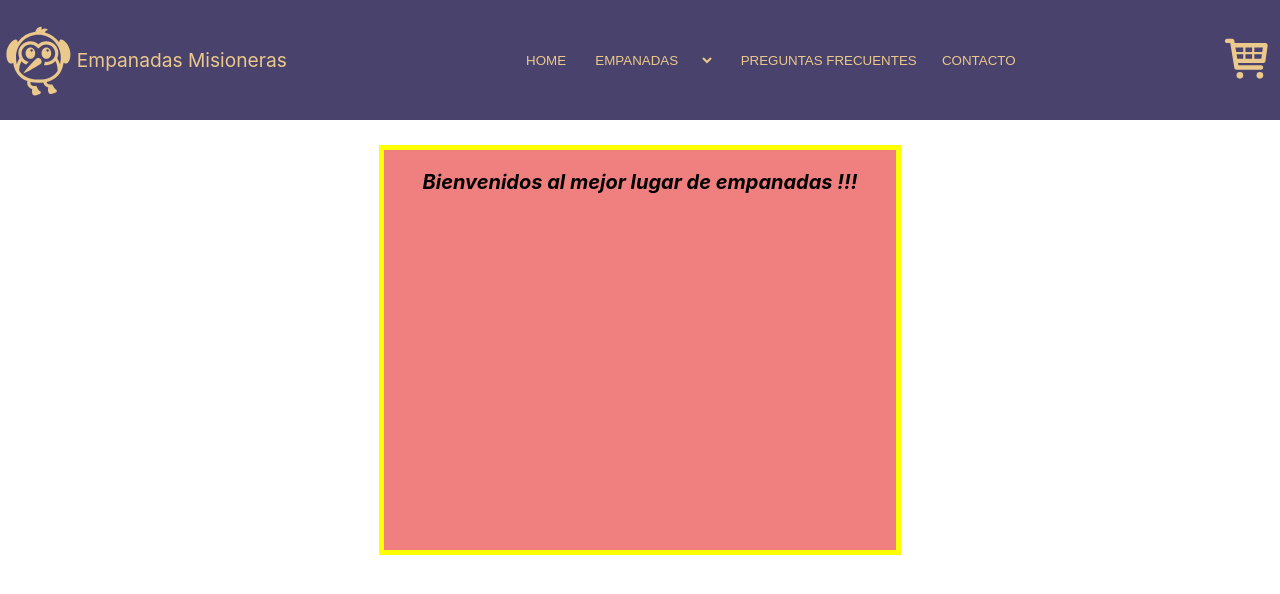
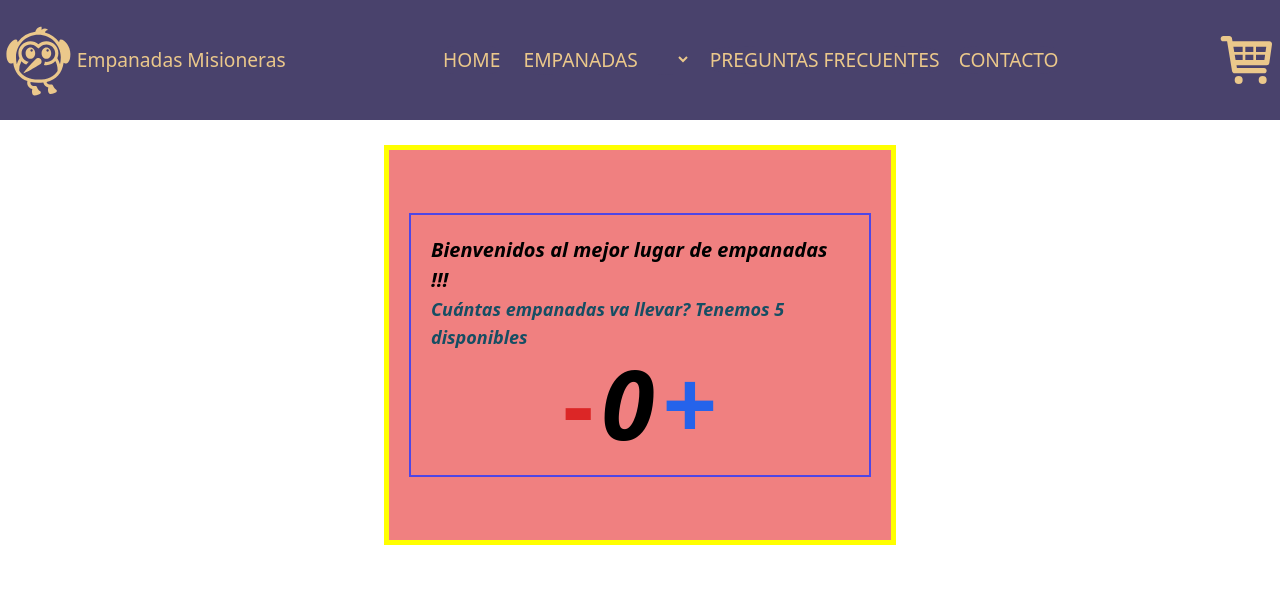
Before and after one commit to juampi85/Ecommerce_Accinelli, a React (Create React App) app: page / in a window 1280 px wide. Shown: the top 594 px of the page. Built offline with nearby package versions, Linux system fonts and the light colour scheme.

Commit message:
Agregué la librería tailwind para dar un poco de efecto y, para cumplimentar el desafío, agregué los contadores teniendo en cuenta el stock actual de empanadas

```diff
--- a/package.json
+++ b/package.json
@@ -41,5 +41,10 @@
       "last 1 firefox version",
       "last 1 safari version"
     ]
+  },
+  "devDependencies": {
+    "autoprefixer": "^10.4.7",
+    "postcss": "^8.4.14",
+    "tailwindcss": "^3.0.24"
   }
 }
--- /dev/null
+++ b/postcss.config.js
@@ -0,0 +1,6 @@
+module.exports = {
+  plugins: {
+    tailwindcss: {},
+    autoprefixer: {},
+  },
+}
--- a/src/App.js
+++ b/src/App.js
@@ -7,7 +7,7 @@ function App() {
     <>
       <NavBar/>
       <ItemListContainer
-        greeting="mejor lugar de empanadas" />
+        greeting="mejor lugar de empanadas"/>
     </>
   );
 }
--- /dev/null
+++ b/src/components/ItemCount/ItemCount.js
@@ -0,0 +1,18 @@
+import { useState } from 'react';
+
+const ItemCount = ({stock}) => {
+  const [count, setCount] = useState(0)
+
+    return (
+        <>
+            <p className='text-lg text-cyan-900 font-bold'>Cuántas empanadas va llevar? Tenemos {stock} disponibles</p>
+          <div className='flex justify-center font-bold'>
+            <button onClick={()=>{setCount(count - 1)}} disabled={count === 0} className="p-1 text-8xl text-red-600"> - </button>
+            <p className="p-1 text-8xl">{count}</p>
+            <button onClick={()=>{setCount(count + 1)}} disabled={count === stock} className="p-1 text-8xl text-blue-600"> + </button>
+          </div>
+        </>
+    )
+}
+
+export default ItemCount;
--- a/src/components/ItemListContainer/ItemListContainer.js
+++ b/src/components/ItemListContainer/ItemListContainer.js
@@ -1,11 +1,16 @@
 import React from 'react';
+import ItemCount from '../ItemCount/ItemCount';
 import { ItemListContainterTitulo, ContenidoGreeting } from './ItemListContainer.elements';
 
 function ItemListContainer({greeting}) {
     return (
         <>
-          <ItemListContainterTitulo>
-            <ContenidoGreeting>Bienvenidos al {greeting} !!!</ContenidoGreeting>
+          <ItemListContainterTitulo className='p-5'>
+            <div className='border-solid border-2 border-indigo-600 my-auto p-5'>
+              <ContenidoGreeting>Bienvenidos al {greeting} !!!</ContenidoGreeting>
+              <ItemCount
+              stock={5}/>
+            </div>
           </ItemListContainterTitulo>
         </>
     )
--- a/src/index.css
+++ b/src/index.css
@@ -1,13 +1,3 @@
-body {
-  margin: 0;
-  font-family: -apple-system, BlinkMacSystemFont, 'Segoe UI', 'Roboto', 'Oxygen',
-    'Ubuntu', 'Cantarell', 'Fira Sans', 'Droid Sans', 'Helvetica Neue',
-    sans-serif;
-  -webkit-font-smoothing: antialiased;
-  -moz-osx-font-smoothing: grayscale;
-}
-
-code {
-  font-family: source-code-pro, Menlo, Monaco, Consolas, 'Courier New',
-    monospace;
-}
+@tailwind base;
+@tailwind components;
+@tailwind utilities;
--- /dev/null
+++ b/tailwind.config.js
@@ -0,0 +1,9 @@
+module.exports = {
+  content: [
+    "./src/**/*.{js,jsx,ts,tsx}",
+  ],
+  theme: {
+    extend: {},
+  },
+  plugins: [],
+}
```
Also changed, not shown: 1 other file (tests, documents, lock files or other folders).
